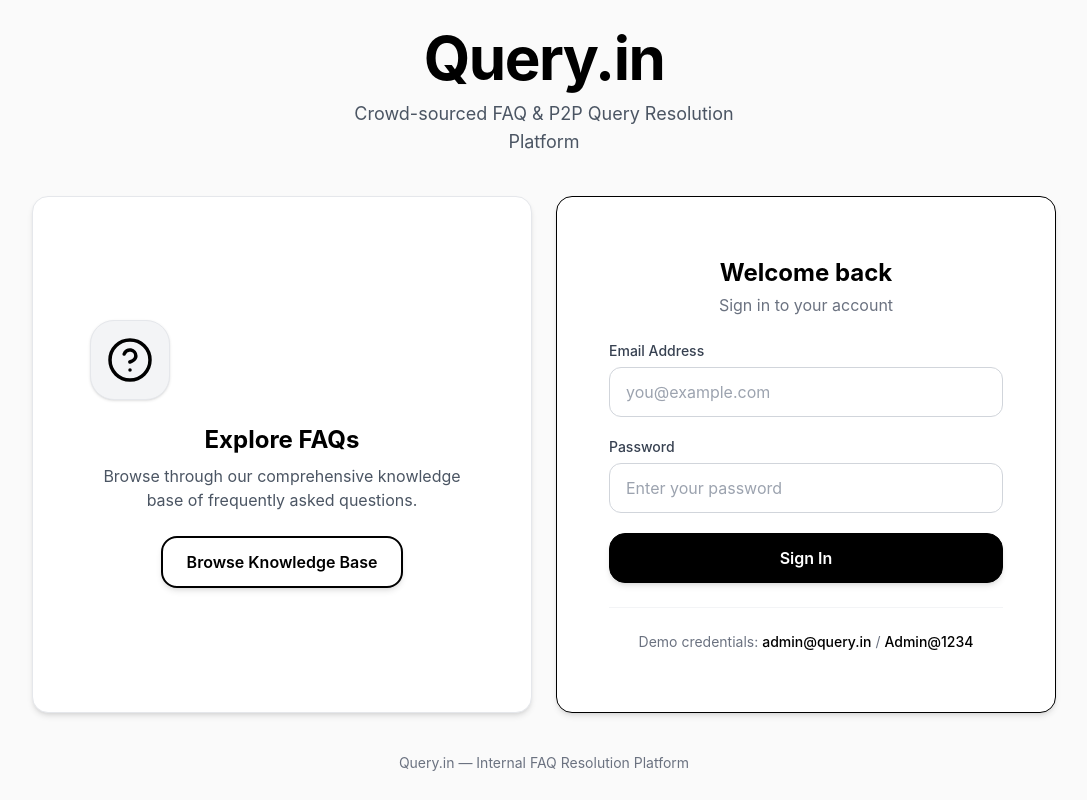
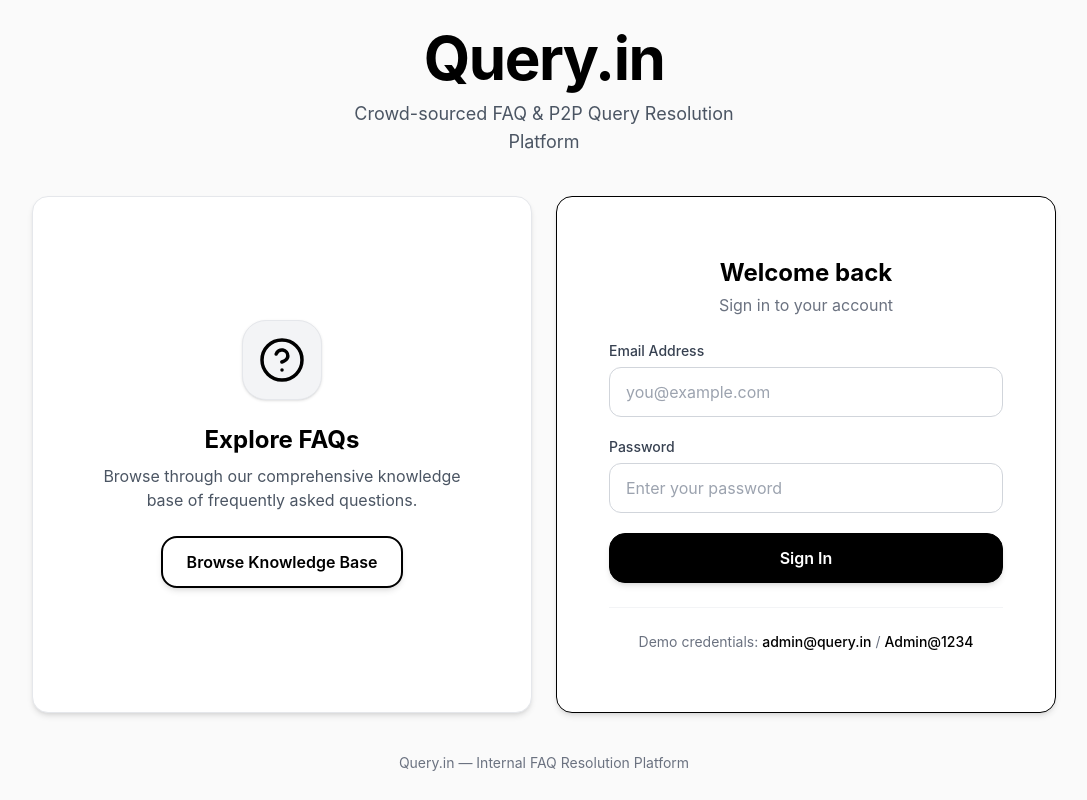
Before and after one commit to vicharanashala/cs5, a React app in the folder frontend/: page / in a window 1280 px wide. Shown: the whole page, without its empty margins (96-1183 px from the left). Built offline with nearby package versions, Linux system fonts and the light colour scheme; the HTML template or start-up script is replaced by a standard one.

Commit message:
chore: update Landing and InternDashboard pages

```diff
--- a/frontend/src/pages/Landing.jsx
+++ b/frontend/src/pages/Landing.jsx
@@ -60,7 +60,7 @@ const Landing = () => {
         <div className="grid grid-cols-1 lg:grid-cols-2 gap-6">
           {/* Left: Explore FAQs */}
           <Card className="flex flex-col items-center justify-center py-12 text-center hover:shadow-xl hover:scale-[1.02] transition-all duration-300 border border-gray-200 cursor-pointer" hover={false} onClick={() => window.location.href = '/faqs'}>
-            <div className="w-20 h-20 bg-gray-100 rounded-2xl flex items-center justify-center mb-6 border border-gray-200 shadow-sm flex-shrink-0 transition-all duration-300 hover:bg-black group">
+            <div className="w-20 h-20 bg-gray-100 rounded-2xl flex items-center justify-center mb-6 border border-gray-200 shadow-sm flex-shrink-0 transition-all duration-300 hover:bg-black group mx-auto">
               <svg className="w-12 h-12 text-black transition-colors duration-300 group-hover:text-white" viewBox="0 0 24 24" fill="none" stroke="currentColor" strokeWidth="1.75" strokeLinecap="round" strokeLinejoin="round">
                 <circle cx="12" cy="12" r="10" />
                 <path d="M9.09 9a3 3 0 0 1 5.83 1c0 2-3 3-3 3" />
--- a/frontend/src/pages/intern/InternDashboard.jsx
+++ b/frontend/src/pages/intern/InternDashboard.jsx
@@ -162,7 +162,7 @@ const InternDashboard = () => {
             <p className="text-gray-400 mb-6 max-w-sm mx-auto">Get instant answers from our AI or browse existing FAQs</p>
             <div className="flex flex-col sm:flex-row gap-3 justify-center">
               <Link to="/intern/ask">
-                <Button variant="highlight" size="lg" className="hover:scale-105 transition-transform duration-200">
+                <Button variant="primary" size="lg" className="hover:scale-105 transition-transform duration-200">
                   <svg className="w-5 h-5 mr-2" fill="none" stroke="currentColor" viewBox="0 0 24 24">
                     <path strokeLinecap="round" strokeLinejoin="round" strokeWidth={2} d="M9.663 17h4.673M12 3v1m6.364 1.636l-.707.707M21 12h-1M4 12H3m3.343-5.657l-.707-.707m2.828 9.9a5 5 0 117.072 0l-.548.547A3.374 3.374 0 0014 18.469V19a2 2 0 11-4 0v-.531c0-.895-.356-1.754-.988-2.386l-.548-.547z" />
                   </svg>
```
